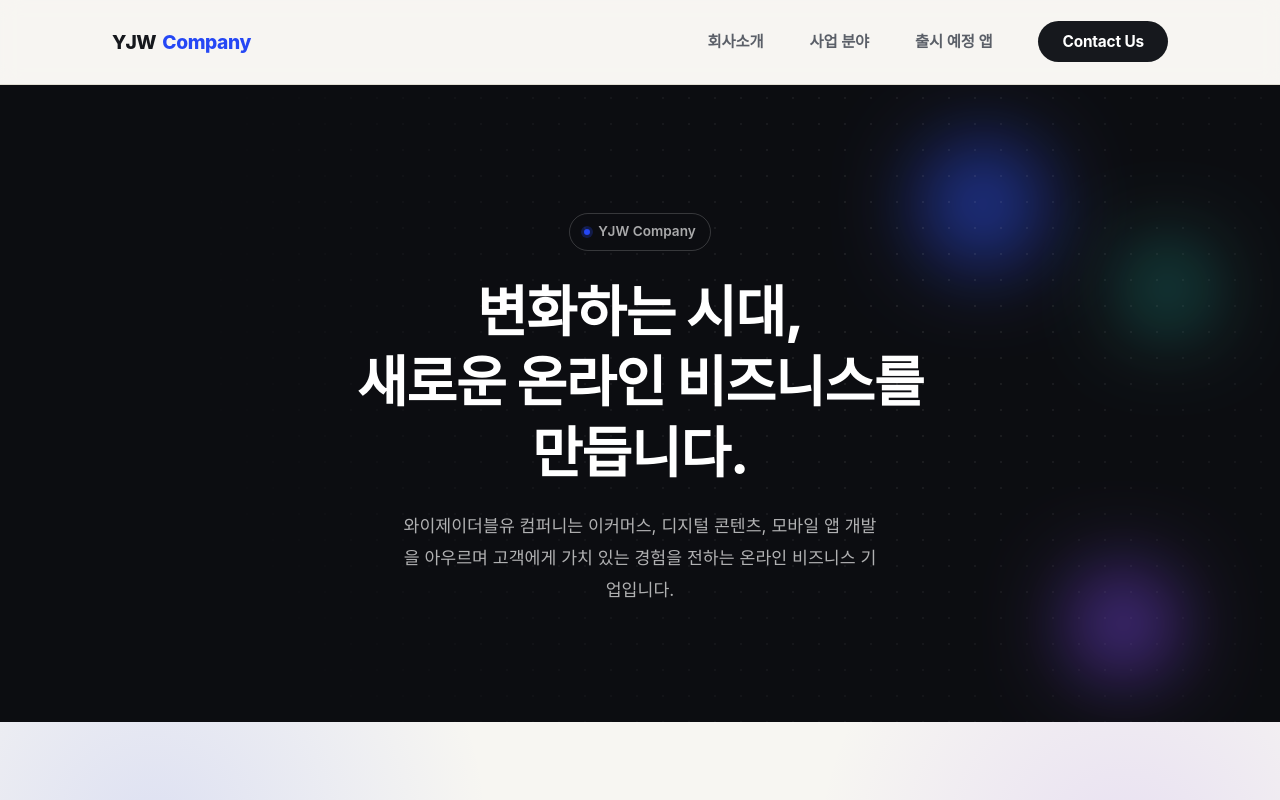
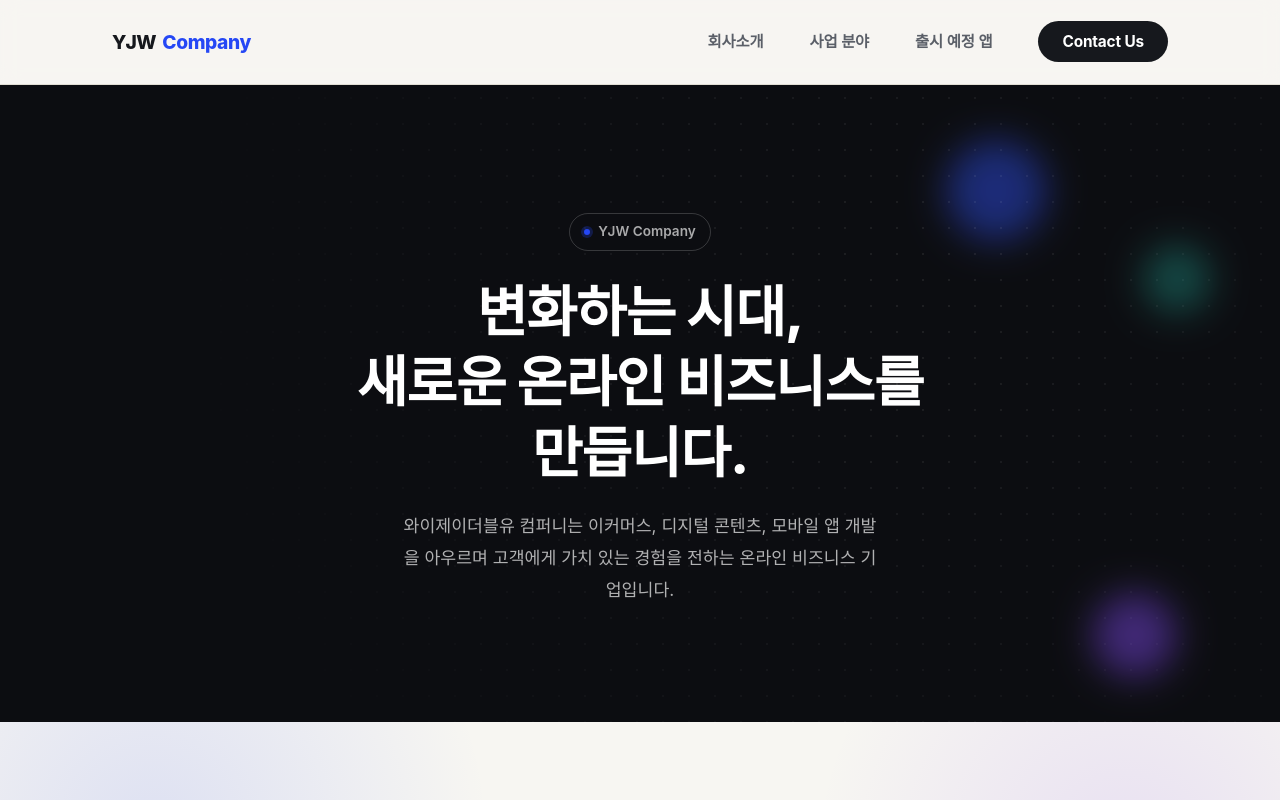
Before and after one commit to yjwco/website, a plain HTML site: page index.html in a window 1280 px wide. Shown: the top 800 px of the page. Drawn offline with Linux system fonts and the light colour scheme; files that its build step writes are made by us from their sources; files whose address does not match are found by name; a web font is replaced by a local one.

Commit message:
Add files via upload

```diff
--- a/style.css
+++ b/style.css
@@ -228,15 +228,15 @@ a { color: inherit; text-decoration: none; }
 .hero-glow span {
   position: absolute;
   border-radius: 50%;
-  filter: blur(40px);
-  opacity: 0.55;
+  filter: blur(18px);
+  opacity: 0.45;
   mix-blend-mode: screen;
   animation: float 9s ease-in-out infinite;
 }
 
-.hero-glow .g1 { width: 127px; height: 127px; background: var(--commerce); top: 40px; right: 220px; animation-delay: 0s; }
-.hero-glow .g2 { width: 107px; height: 107px; background: var(--content); bottom: 60px; right: 90px; animation-delay: 1.2s; }
-.hero-glow .g3 { width: 87px; height: 87px; background: var(--app); top: 150px; right: 60px; animation-delay: 2.4s; }
+.hero-glow .g1 { width: 100px; height: 100px; background: var(--commerce); top: 40px; right: 220px; animation-delay: 0s; }
+.hero-glow .g2 { width: 84px; height: 84px; background: var(--content); bottom: 60px; right: 90px; animation-delay: 1.2s; }
+.hero-glow .g3 { width: 68px; height: 68px; background: var(--app); top: 150px; right: 60px; animation-delay: 2.4s; }
 
 @keyframes float {
   0%, 100% { transform: translate(0, 0); }
```
